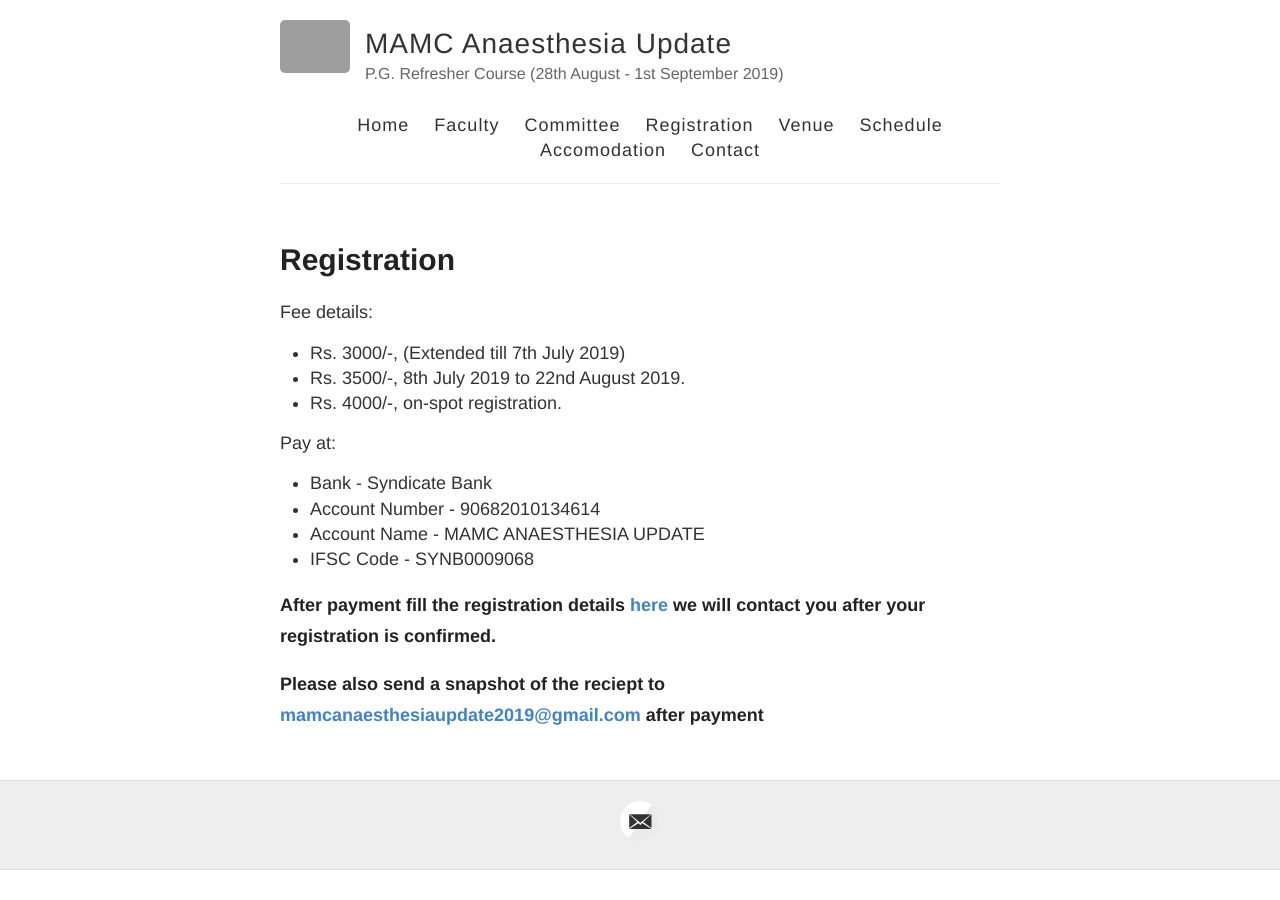
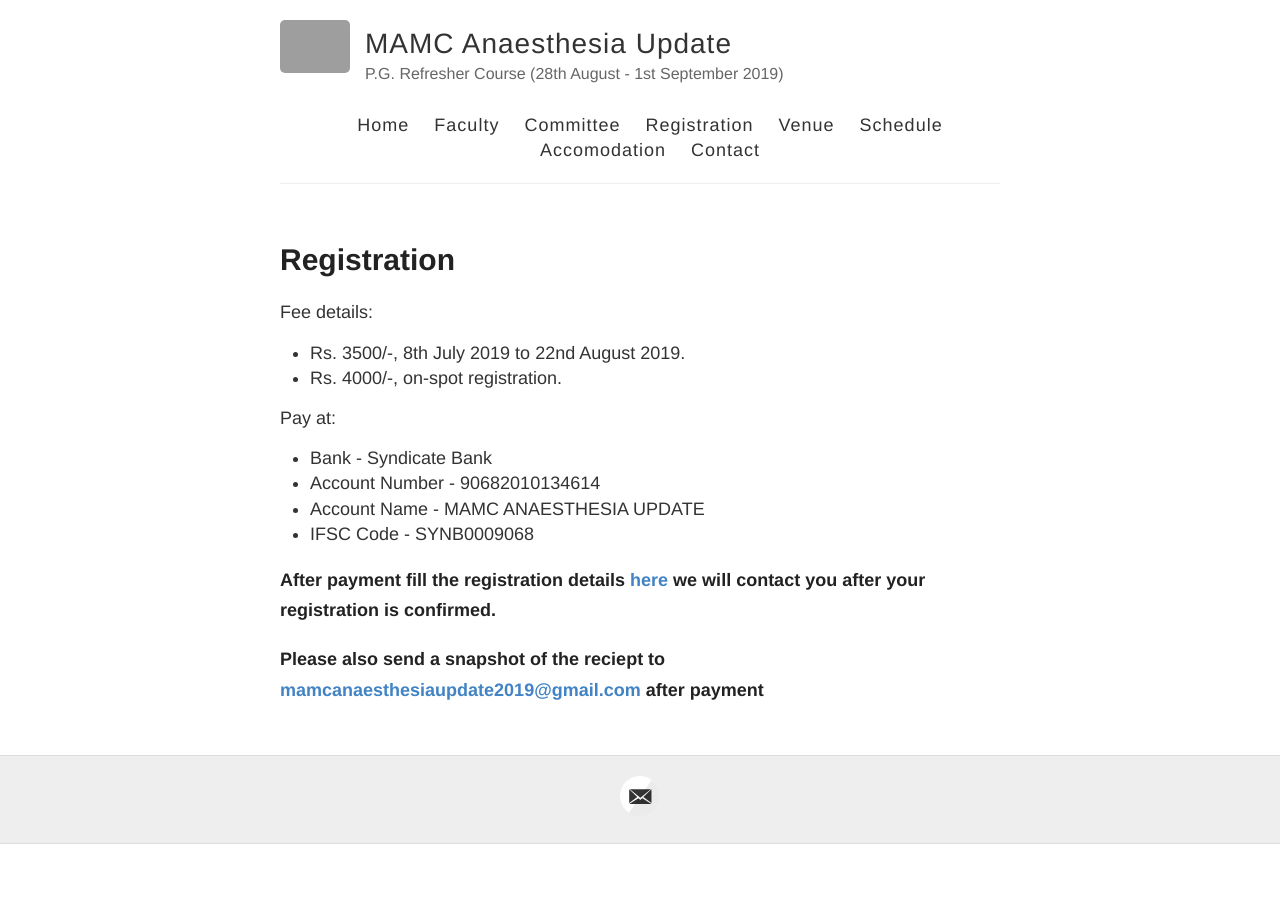
Before and after one commit to mamcanaesthesiaupdate/mamcanaesthesiaupdate.github.io, a Jekyll site: the page built from registration.md, in a window 1280 px wide. Built offline with Jekyll 4.4.1, drawn with Linux system fonts in a browser that asks for light colours; grey boxes are pictures that could not be loaded.

Commit message:
changed pricing

```diff
--- a/registration.md
+++ b/registration.md
@@ -5,7 +5,6 @@ permalink: /registration/
 ---
 
 Fee details:
-- Rs. 3000/-, (Extended till 7th July 2019)
 - Rs. 3500/-, 8th July 2019 to 22nd August 2019.
 - Rs. 4000/-, on-spot registration.
 
```
